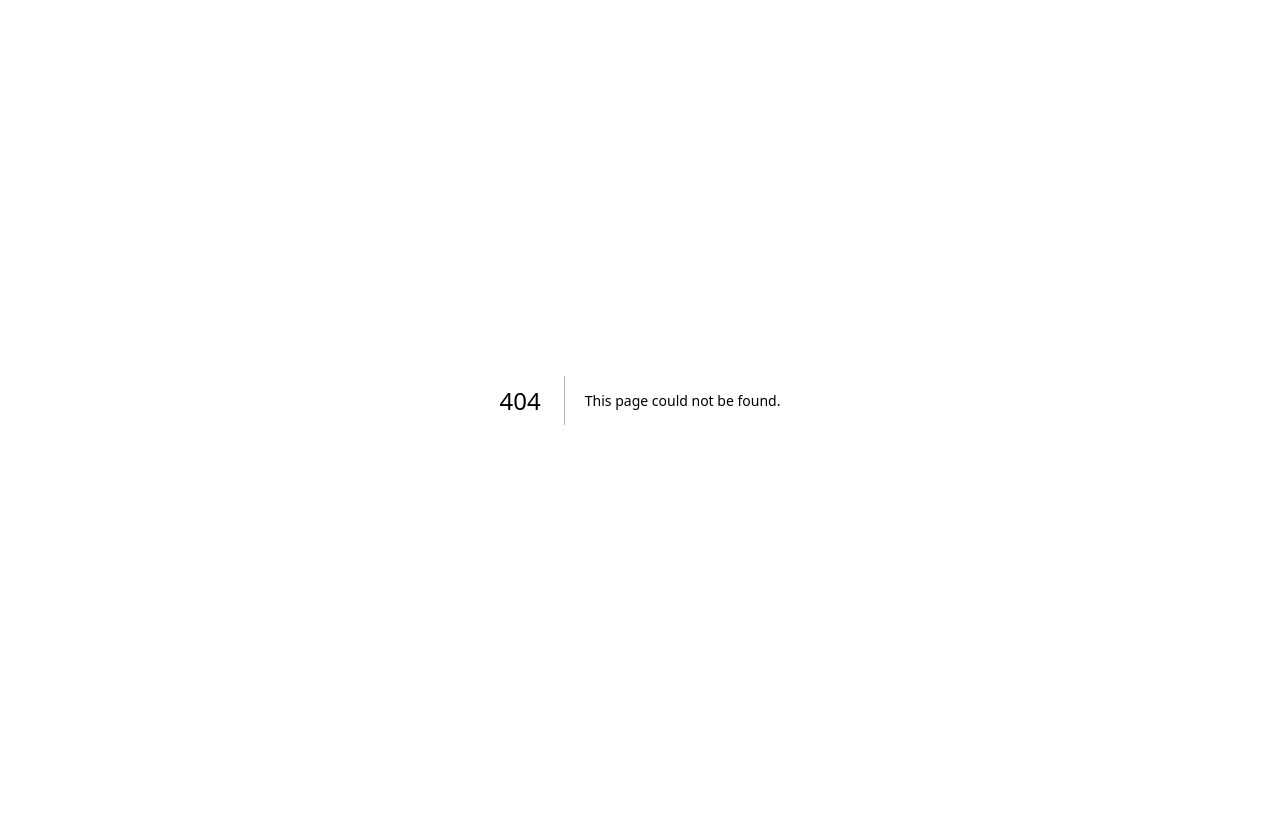
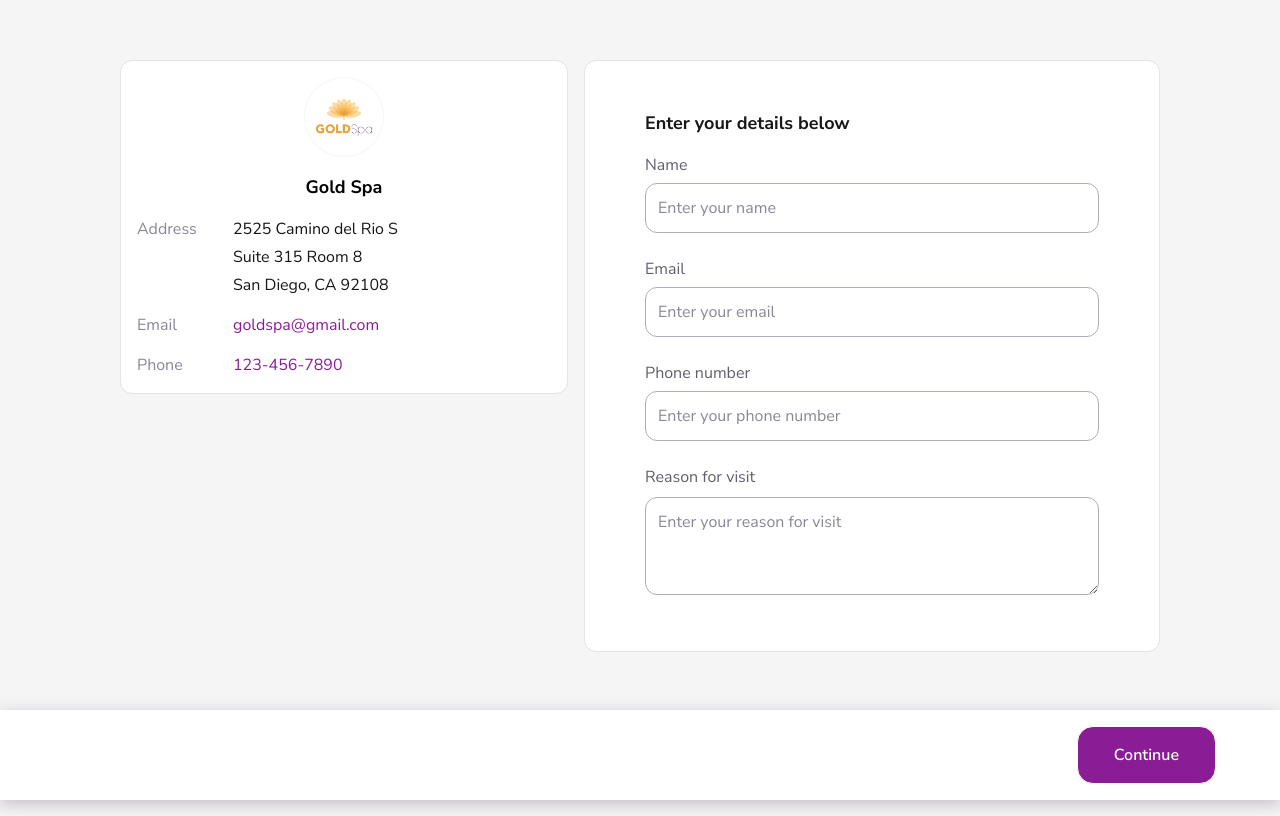
Before and after one commit to anyruiz/booking-flow, a Next.js app: page /contact in a window 1280 px wide. Before the commit this address had no page. Built offline with nearby package versions, Linux system fonts and the light colour scheme.

Commit message:
Create booking flow route group, contact page, intro page

```diff
--- /dev/null
+++ b/src/app/(booking-flow)/contact/page.tsx
@@ -0,0 +1,69 @@
+"use client";
+import { useFormContext } from "react-hook-form";
+import { useRouter } from "next/navigation";
+import { TextInput } from "@/components/TextInput";
+import { TextArea } from "@/components/TextArea";
+import { BottomBar } from "@/components/BottomBar";
+import { Button } from "@/components/Button";
+
+export default function ContactForm() {
+  const {
+    register,
+    handleSubmit,
+    formState: { errors },
+  } = useFormContext();
+  const router = useRouter();
+
+  const onSubmit = () => {
+    router.push("/payment");
+  };
+
+  return (
+    <form
+      onSubmit={handleSubmit(onSubmit)}
+      className="bg-white rounded-xl border border-gray-30 p-4 md:py-12 md:px-15 flex flex-col gap-4 w-full "
+    >
+      <h2 className="text-lg font-bold">Enter your details below</h2>
+      <TextInput
+        {...register("name", {
+          required: "Name is required",
+        })}
+        label="Name"
+        type="text"
+        placeholder="Enter your name"
+        error={errors.name?.message?.toString()}
+      />
+      <TextInput
+        {...register("email", {
+          required: "Email is required",
+        })}
+        label="Email"
+        type="email"
+        placeholder="Enter your email"
+        error={errors.email?.message?.toString()}
+      />
+      <TextInput
+        {...register("phone", {
+          required: "Phone number is required",
+        })}
+        label="Phone number"
+        type="tel"
+        placeholder="Enter your phone number"
+        error={errors.phone?.message?.toString()}
+      />
+      <TextArea
+        {...register("reasonForVisit", {
+          required: "Reason for visit is required",
+        })}
+        label="Reason for visit"
+        placeholder="Enter your reason for visit"
+        error={errors.reasonForVisit?.message?.toString()}
+      />
+      <BottomBar>
+        <div className="w-full flex justify-end">
+          <Button type="submit" label="Continue" />
+        </div>
+      </BottomBar>
+    </form>
+  );
+}
--- /dev/null
+++ b/src/app/(booking-flow)/layout.tsx
@@ -0,0 +1,50 @@
+"use client";
+import { SpaInfoCard } from "@/components/SpaInfoCard";
+import { FormProvider, useForm } from "react-hook-form";
+import logo from "@/assets/logo.png";
+import { SpaCenter } from "@/types";
+
+export default function FormLayout({
+  children,
+}: {
+  children: React.ReactNode;
+}) {
+  const methods = useForm({
+    mode: "onBlur",
+    defaultValues: {
+      name: "",
+      email: "",
+      phone: "",
+      reasonForVisit: "",
+    },
+  });
+
+  return (
+    <FormProvider {...methods}>
+      <div className="flex flex-col gap-4 items-center justify-center lg:justify-start bg-gray-20 p-4 lg:py-15 lg:px-30 min-h-screen">
+        <h1 className="text-lg font-bold lg:hidden">Book appointment</h1>
+        <div className="w-full flex max-w-6xl">
+          <div className="flex flex-col gap-4 lg:flex-row md:items-center lg:items-start justify-between w-full">
+            <SpaInfoCard spaCenter={mockSpaCenter} />
+            <div className="w-full pb-26">{children}</div>
+          </div>
+        </div>
+      </div>
+    </FormProvider>
+  );
+}
+
+const mockSpaCenter: SpaCenter = {
+  name: "Gold Spa",
+  email: "goldspa@gmail.com",
+  phone: "123-456-7890",
+  logoUrl: logo.src,
+  address: {
+    streetAddress: "2525 Camino del Rio S",
+    suite: "Suite 315",
+    room: "Room 8",
+    city: "San Diego",
+    zipCode: "92108",
+    stateCode: "CA",
+  },
+};
--- a/src/app/globals.css
+++ b/src/app/globals.css
@@ -11,6 +11,7 @@
   --color-foreground: var(--foreground);
   --font-sans: var(--font-nunito-sans);
   --font-mono: var(--font-nunito-mono);
+
   --color-gray-20: #f5f5f5;
   --color-gray-30: #E3E3E8;
   --color-gray-50: #AEAEB7;
--- a/src/app/page.tsx
+++ b/src/app/page.tsx
@@ -1,29 +1,15 @@
-import { SpaInfoCard } from "@/components/SpaInfoCard";
-import logo from "@/assets/logo.png";
-import { SpaCenter } from "@/types";
+import Link from "next/link";
 
 export default function Home() {
   return (
-    <div className="font-sans flex flex-col items-center justify-items-center min-h-screen p-4">
-      <main className="flex flex-col gap-[32px] row-start-2 items-center sm:items-start w-full">
-        <h1 className="text-lg font-bold">Book appointment</h1>
-        <SpaInfoCard spaCenter={mockSpaCenter} />
+    <div className="flex items-center justify-center min-h-screen p-4 w-screen">
+      <main className="flex flex-col gap-8 items-center w-full">
+        <h1 className="text-4xl font-bold">Booking flow project</h1>
+        <p>By Any Ruiz</p>
+        <Link className="text-violet-90" href="/contact">
+          Book appointment with <span className="font-bold">Gold Spa</span>
+        </Link>
       </main>
     </div>
   );
 }
-
-const mockSpaCenter: SpaCenter = {
-  name: "Gold Spa",
-  email: "goldspa@gmail.com",
-  phone: "123-456-7890",
-  logoUrl: logo.src,
-  address: {
-    streetAddress: "2525 Camino del Rio S",
-    suite: "Suite 315",
-    room: "Room 8",
-    city: "San Diego",
-    zipCode: "92108",
-    stateCode: "CA",
-  },
-};
```
